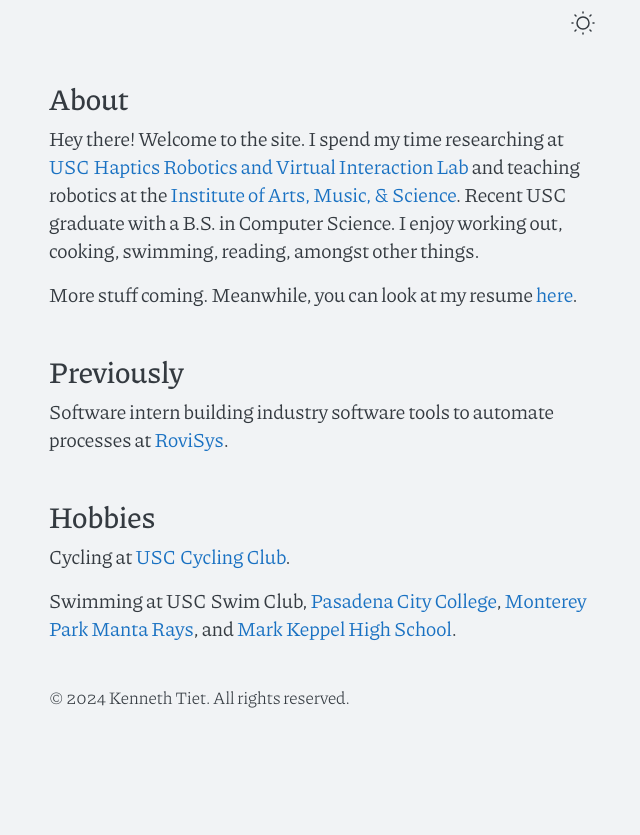
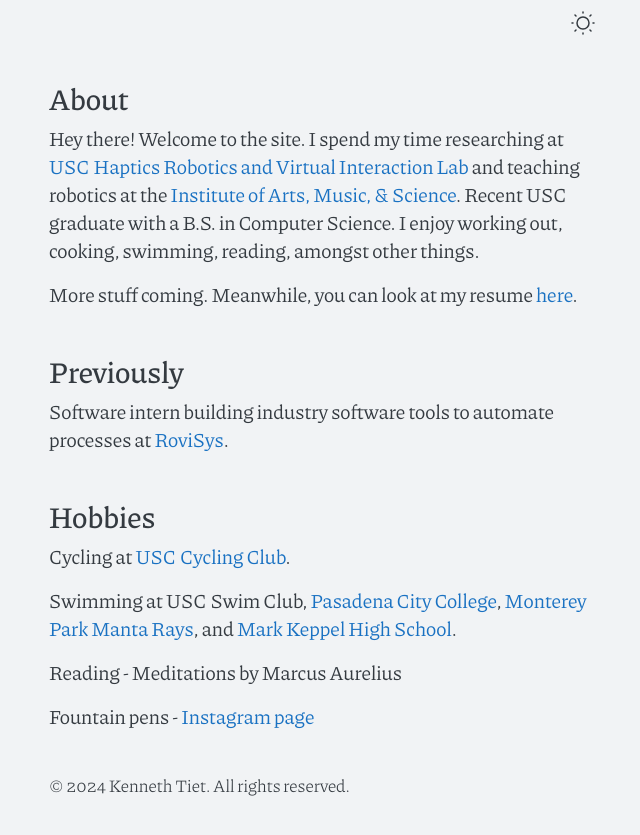
Before and after one commit to kennethtiet/kennethtiet.github.io-cvless-theme, a Jekyll site: the page built from index.md, in a window 1280 px wide and 900 px high, scrolled down 864 px, cut to the strip 62-897 px from the top of the window. Shown: the whole strip, without its empty margins (318-958 px from the left). Built offline with Jekyll 4.4.1, drawn with Linux system fonts in a browser that asks for light colours; before the commit the page ends 1676 px from its top, so only the background shows below that.

Commit message:
added reading and fp

```diff
--- a/index.md
+++ b/index.md
@@ -19,6 +19,9 @@ Cycling at [USC Cycling Club](https://usccycling.com/).
 
 Swimming at USC Swim Club, [Pasadena City College](https://pcclancers.com/sports/mswimdive/index), [Monterey Park Manta Rays](https://www.gomotionapp.com/team/campmr/page/home), and [Mark Keppel High School](https://www.mkhs.org/).
 
+Reading - Meditations by Marcus Aurelius
+
+Fountain pens - [Instagram page](https://www.instagram.com/kayteepens/)
 
 <!-- This is the home page. It can be used for a short introduction. [Click here](cv) to see the full CV, and [here](assets/files/cv.pdf) to download a print version. The theme also ships with a blog: [click here](posts) to scroll posts from the most recent. Finally, [click here](404) to see a page that can't be found.
 
```
